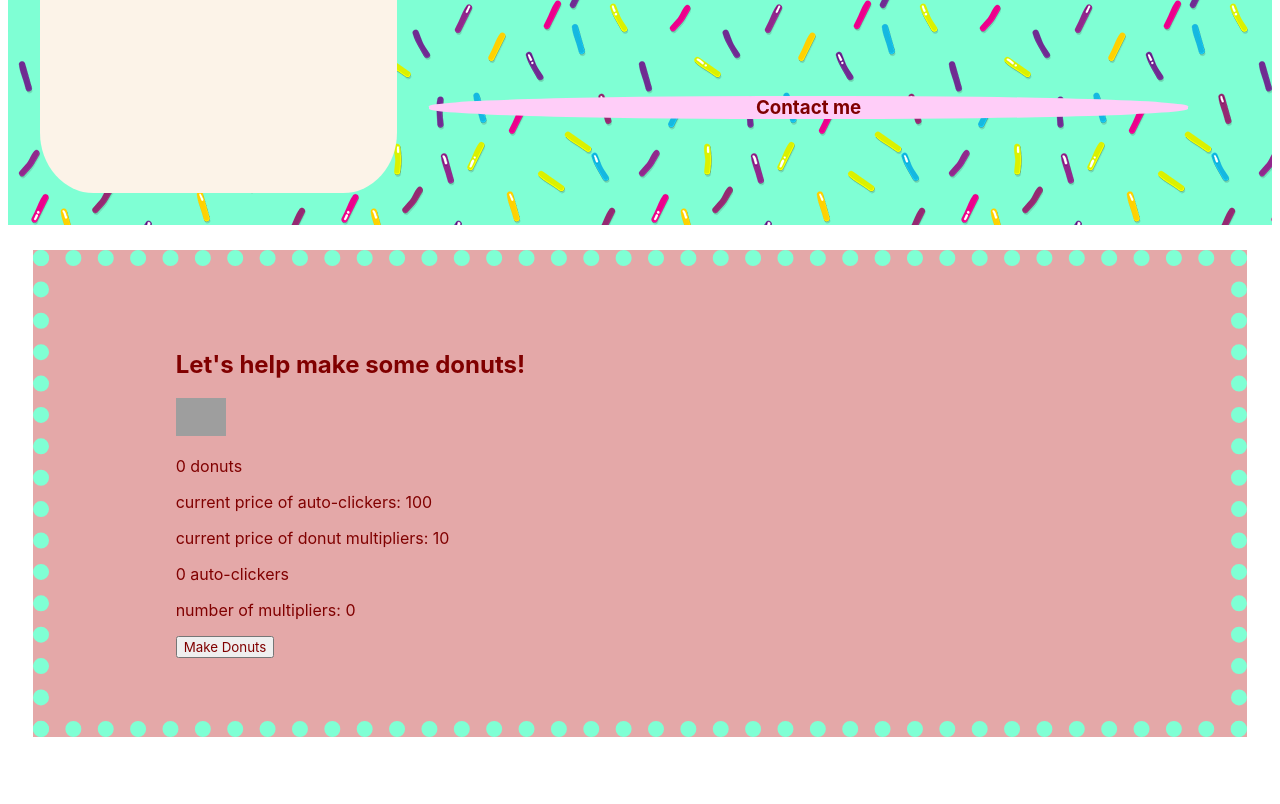
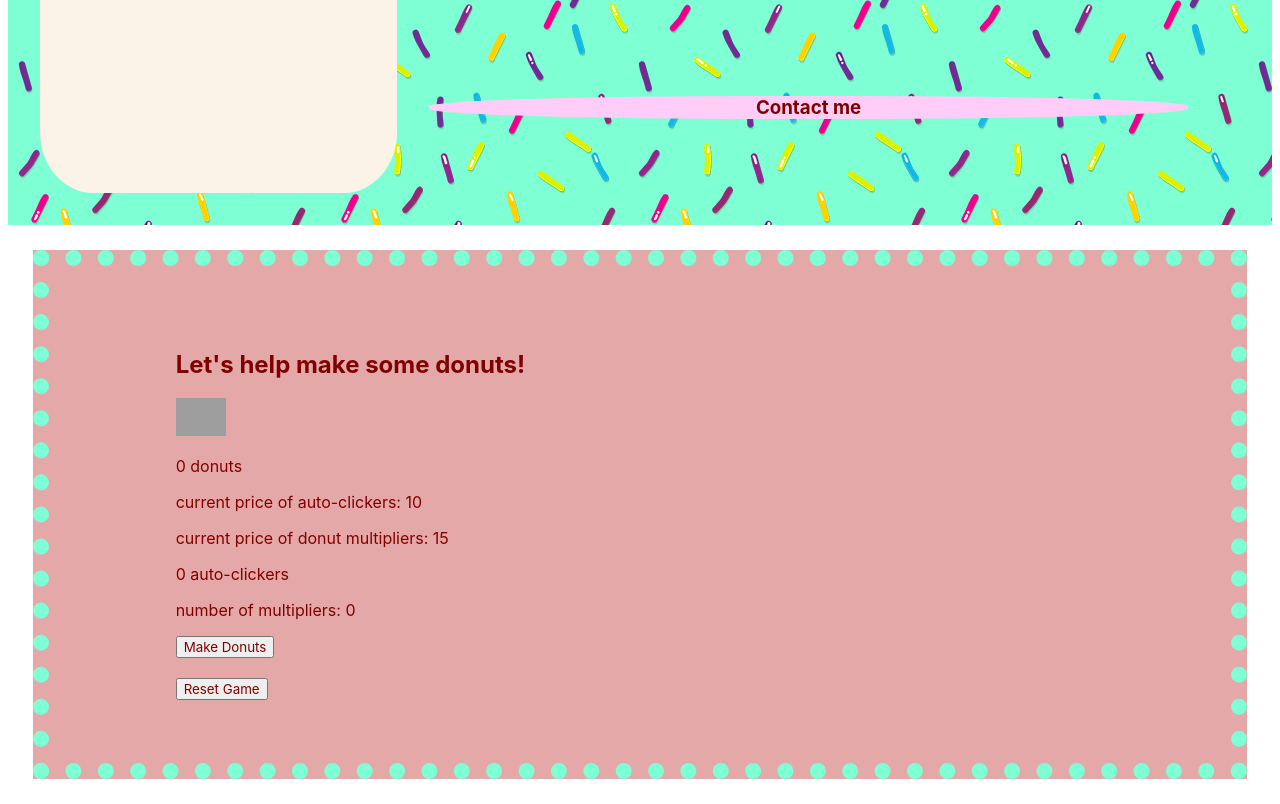
Before and after one commit to MilesShank/DonutMaker, a plain HTML site: page index.html in a window 1280 px wide. Shown: the part 248-1052 px from the top of the page. Before the commit the page ends 1010 px from the top, so only its background shows below. Drawn offline with Linux system fonts and the light colour scheme; grey boxes are pictures that could not be loaded.

Commit message:
reset button added

```diff
--- a/index.html
+++ b/index.html
@@ -50,8 +50,10 @@
     <form>
 
         <input type = "button" value = "Make Donuts"class = "donutButton" onclick = "makeDonuts();">
-        <input type = "button" value = "Purchase Autoclicker "class = "autoClickerButton" onclick = "purchaseAutoClicker()" >
-        <input type = "button" value = "Purchase Multiplier "class = "multiplierButton" onclick = "purchaseMultiplier()" >
+        <input type = "button" value = "Purchase Autoclicker "class = "autoClickerButton" onclick = "purchaseAutoClicker();" >
+        <input type = "button" value = "Purchase Multiplier "class = "multiplierButton" onclick = "purchaseMultiplier();" >
+       <br><br>
+        <input type = "button" value = "Reset Game" class = "resetButton" onclick = "resetGame();">
     </form>
     </div>
     <script src="/src/js/app.js"></script>
--- a/src/js/app.js
+++ b/src/js/app.js
@@ -1,6 +1,6 @@
 
-    let autoClickerPrice = 100;
-    let multiplierPrice = 10;
+    let autoClickerPrice = 10;
+    let multiplierPrice = 15;
     const donutNumberDisplay = document.querySelector('.donutNumber');
     const autoClickerPriceDisplay = document.querySelector('.autoClickerPrice');
     const autoClickerNumberDisplay = document.querySelector('.autoClickers');
@@ -9,7 +9,8 @@
     const autoClickerButton = document.querySelector('.autoClickerButton');
     const multiplierButton = document.querySelector('.multiplierButton');
     const donutimg = document.querySelector('.donutimg');
-    const donutbrigade =document.querySelector('.donutbrigade')
+    const donutbrigade =document.querySelector('.donutbrigade');
+    const resetButton = document.querySelector('.resetButton');
     let autoClickerStorage = 0;
     let multiplierStorage = 0;
     let donutNumber = 0;
@@ -93,3 +94,7 @@
         donutNumber += autoClickerStorage*(Math.pow(donutsToMake, multiplierStorage));
         updateLoop();
     }
+
+    function resetGame() {
+        location.reload();
+       }
```
